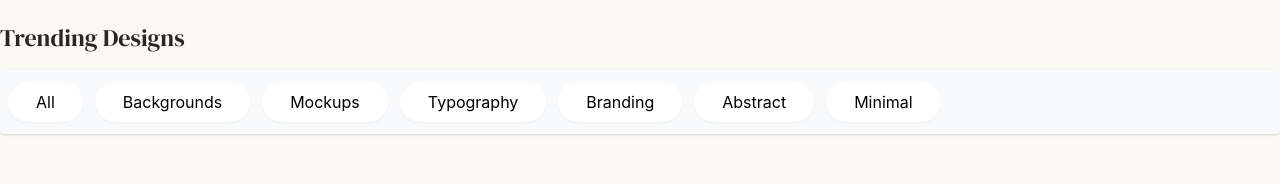
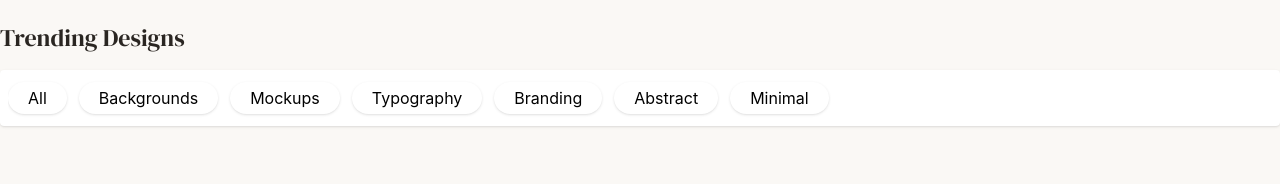
Before and after one commit to shakilcreativework/creativework, a React (Vite) app: page / in a window 1280 px wide. Shown: the part 565-749 px from the top of the page. Built offline with nearby package versions, Linux system fonts and the light colour scheme.

Commit message:
now add custom shadow or hover:shadow perfect with button py and px

```diff
--- a/src/pages/Home/Home.jsx
+++ b/src/pages/Home/Home.jsx
@@ -36,11 +36,11 @@ const Home = () => {
                             Trending Designs
                         </h3>
 
-                        <div className="bg-gray-50 shadow-sm p-2 rounded-sm">
+                        <div className="bg-white shadow-sm p-2 rounded-sm">
                             <div className="flex gap-3 overflow-x-auto whitespace-nowrap no-scrollbar scroll-smooth">
                                 {categories.map((category, idx) => (
-                                    <div key={idx} className="shrink-0 py-1">
-                                        <MagneticWrapper>
+                                    <div key={idx} className="shrink-0 py-1 ">
+                                        <MagneticWrapper className="z-50 shadow-sm hover:shadow-md py-1 px-5">
                                             {category}
                                         </MagneticWrapper>
                                     </div>
--- a/src/shared/buttons/MagneticWrapper.jsx
+++ b/src/shared/buttons/MagneticWrapper.jsx
@@ -40,18 +40,28 @@ export default function MagneticButton({
     };
   }, []);
 
+
+  // button styles
   const baseStyles = clsx(
-    "inline-flex items-center justify-center transition-transform duration-200 py-2 px-7 rounded-full cursor-pointer shadow-xs hover:shadow-sm active:text-[#E07A5F] hover:text-[#E07A5F]",
+    "inline-flex items-center justify-center transition-transform duration-200 rounded-full cursor-pointer active:text-[#E07A5F] hover:text-[#E07A5F]",
+
     !className?.includes("bg-") && "bg-white",
     !className?.includes("text-") && "text-black",
+    !className?.includes("py-") && "py-2",
+    !className?.includes("px-") && "px-7",
+
+    // ✅ fixed shadow logic
+    !className?.match(/shadow(-|$)/) && "shadow-xs hover:shadow-sm",
+
     className
   );
+
 
   // 🔀 Render types
   if (as === "link" && to) {
     return (
       <Link to={to} ref={ref} className={`${baseStyles} flex justify-center items-center gap-3`}>
-       {leftIcon ? leftIcon : ''} {children || text} {rightIcon ? rightIcon : ''}
+        {leftIcon ? leftIcon : ''} {children || text} {rightIcon ? rightIcon : ''}
       </Link>
     );
   }
```
